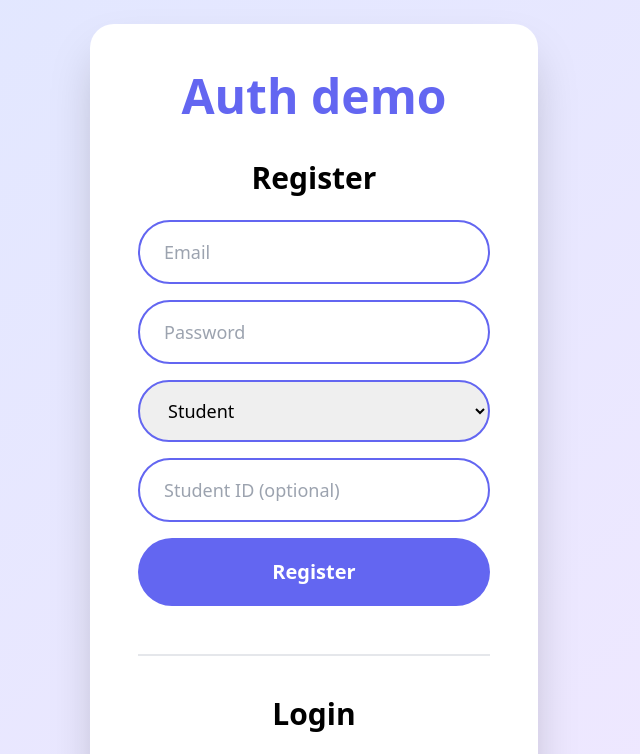
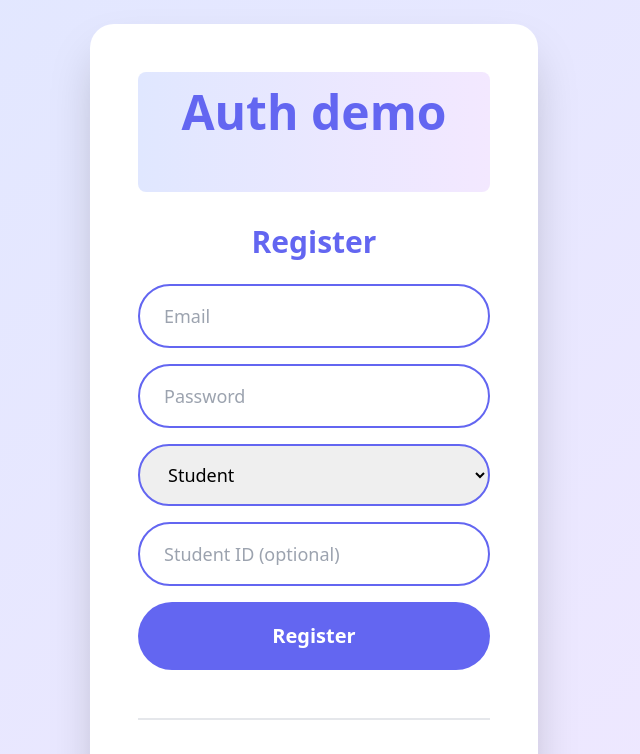
Before and after one commit to RoboSheepz/student-database-site, a website: page public/index.html in a window 1280 px wide. Shown: the top 754 px of the page, without its empty margins (326-966 px from the left). Drawn offline with nearby package versions, Linux system fonts and the light colour scheme; no server answers.

Commit message:
changed some h1 background and some words color

```diff
--- a/public/index.html
+++ b/public/index.html
@@ -23,15 +23,18 @@
 <body class="bg-gradient-to-br from-indigo-100 to-purple-100 min-h-screen flex items-center justify-center p-6">
 
   <div class="bg-white rounded-3xl shadow-2xl p-12 max-w-md w-full">
+    <div class = "bg-gradient-to-r from-indigo-100 to-purple-100 p-4 rounded-lg">
+      <h1 class="text-5xl font-extrabold text-center mb-10 text-brand ">Auth demo</h1>
+    </div>
 
-    <h1 class="text-5xl font-extrabold text-center mb-10 text-brand">Auth demo</h1>
+
     <div id="status" class="text-center font-bold text-lg mb-8"></div>
 
     <!-- NOT LOGGED IN -->
     <div id="not-logged-in">
       <!-- Register -->
       <div class="mb-12">
-        <h2 class="text-3xl font-bold text-center mb-6">Register</h2>
+        <h2 class="text-3xl font-bold text-center mb-6 text-brand">Register</h2>
         <input id="reg-email" placeholder="Email" type="email"
                class="w-full px-6 py-4 rounded-full border-2 border-brand focus:outline-none focus:ring-4 focus:ring-brand-medium mb-4 text-lg">
         <input id="reg-password" placeholder="Password" type="password"
@@ -63,7 +66,7 @@
 
       <!-- Login -->
       <div class="border-t-2 border-gray-200 pt-10">
-        <h2 class="text-3xl font-bold text-center mb-6">Login</h2>
+        <h2 class="text-3xl font-bold text-center mb-6 text-brand">Login</h2>
         <input id="login-email" placeholder="Email" type="email"
                class="w-full px-6 py-4 rounded-full border-2 border-brand focus:outline-none focus:ring-4 focus:ring-brand-medium mb-4 text-lg">
         <input id="login-password" placeholder="Password" type="password"
```
